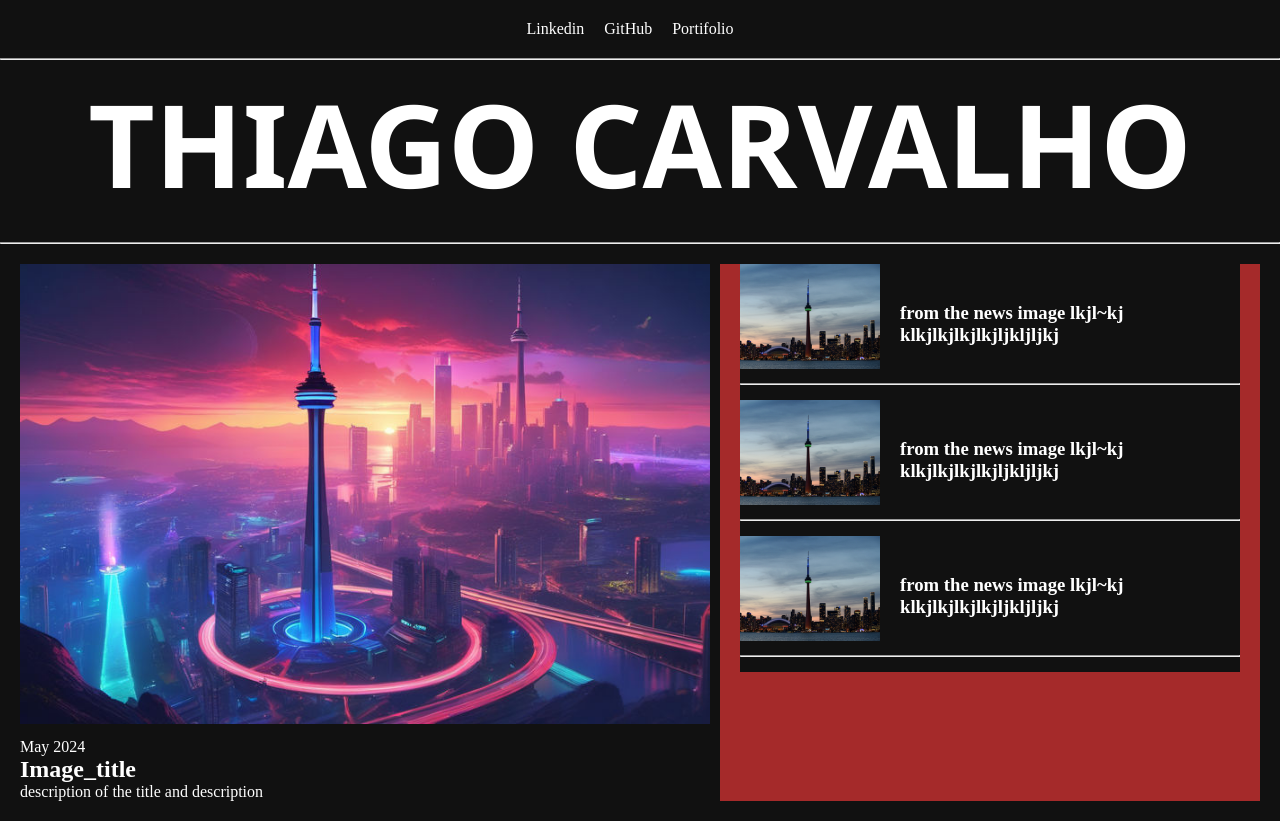
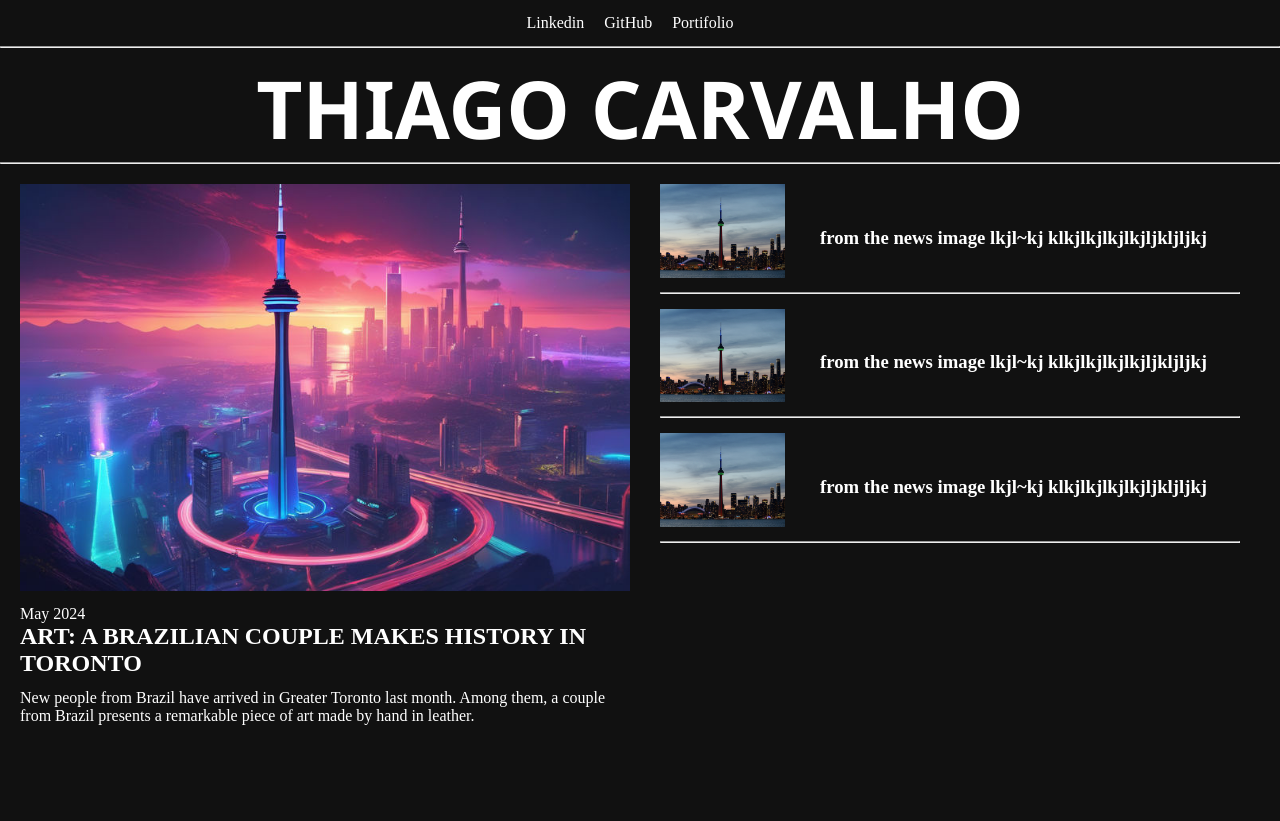
Before and after one commit to thiagocarvalhocan/angular-dark-blog, an Angular app: page / in a window 1280 px wide. After the commit the page ends 800 px from the top, so only its background shows below. Built offline with nearby package versions, Linux system fonts and the light colour scheme.

Commit message:
Upgrade CSS spacing

```diff
--- a/src/app/components/big-card/big-card.component.css
+++ b/src/app/components/big-card/big-card.component.css
@@ -1,11 +1,15 @@
 .container_big_card {
+  width: 100%;
   display: flex;
   flex-direction: column;
   margin-top: 0;
 }
 
 .big_card_image img {
-  padding:0 10px 10px 0;
+  padding: 0 10px 10px 0;
   width: 100%;
   height: 50%;
 }
+.big_card_description {
+  padding-top: 2%;
+}
--- a/src/app/components/big-card/big-card.component.html
+++ b/src/app/components/big-card/big-card.component.html
@@ -2,14 +2,14 @@
 
     <a href="#">
         <div class="big_card_image">
-            <img src="../../../assets/img/a.jpeg" alt="" title="">
+            <img src="{{photo}}" alt="" title="">
         </div>May 2024
         <div class="big_card_title">
-            <h2>Image_title</h2>
+            <h2>{{title}}</h2>
         </div>
     </a>
     <div class="big_card_description">
-        <p>description of the title and description</p>
+        <p>{{description}}</p>
     </div>
 
 </div>
--- a/src/app/components/big-card/big-card.component.ts
+++ b/src/app/components/big-card/big-card.component.ts
@@ -1,4 +1,4 @@
-import { Component, OnInit } from '@angular/core';
+import { Component, Input, OnInit } from '@angular/core';
 
 @Component({
   selector: 'app-big-card',
@@ -6,6 +6,12 @@ import { Component, OnInit } from '@angular/core';
   styleUrls: ['./big-card.component.css']
 })
 export class BigCardComponent implements OnInit {
+  @Input()
+  photo:string = "";
+  @Input()
+  title:string = "";
+  @Input()
+  description:string = "";
 
   constructor() { }
 
--- a/src/app/components/menu-title/menu-title.component.css
+++ b/src/app/components/menu-title/menu-title.component.css
@@ -1,13 +1,12 @@
 .container_menu_title > h1 {
   color: #fff;
   margin: 0;
-  font-size: 115px;
+  font-size: 80px;
   font-family: 'Segoe UI', Tahoma, Geneva, Verdana, sans-serif;
   display: flex;
   justify-content: center;
 }
 
 .container_menu_title > hr {
-  margin-top: 20px;
   margin-bottom: 5px;
 }
--- a/src/app/components/small-card/small-card.component.css
+++ b/src/app/components/small-card/small-card.component.css
@@ -3,17 +3,17 @@
 }
 
 .container_small_card_content {
-  width: 500px;
   display: flex;
   flex-direction: row;
   align-items: center;
 }
 
 .small_card_image img {
-  padding: 0 10px 10px 0;
+  padding: 0 2% 10px 0;
   margin-right: 10px;
-  width: 150px;
-  min-width: 150px;
+  width: 80%;
+  max-width: 150px;
+  min-width: 50px;
 }
 
 .small_card_text {
--- a/src/app/pages/home/home.component.css
+++ b/src/app/pages/home/home.component.css
@@ -1,5 +1,5 @@
 header {
-  padding-top: 20px;
+  padding: 14px 0 14px 0;
   display: flex;
   justify-content: center;
   align-items: center;
@@ -7,18 +7,18 @@ header {
 .container_articles {
   margin: 20px;
   display: flex;
-  flex-direction: row;
+  flex-direction: wrap;
 }
 
 .article_main {
-  background-color: aqua;
+  width: 50%;
   display: flex;
   justify-content: space-around;
 }
 
 .article_others {
+  width: 50%;
   padding: 0 20px;
-  background-color: brown;
   display: flex;
   flex-direction: column;
   justify-content: flex-start;
--- a/src/app/pages/home/home.component.html
+++ b/src/app/pages/home/home.component.html
@@ -4,7 +4,9 @@
 <app-menu-title></app-menu-title>
 <div class="container_articles">
     <div class="article_main">
-        <app-big-card></app-big-card>
+        <app-big-card photo="../../../assets/img/a.jpeg" title="ART: A BRAZILIAN COUPLE MAKES HISTORY IN TORONTO "
+            description="New people from Brazil have arrived in Greater Toronto last month. Among them, a couple from Brazil presents a remarkable piece of art made by hand in leather.">
+        </app-big-card>
     </div>
     <div class="article_others">
         <app-small-card></app-small-card>
```
